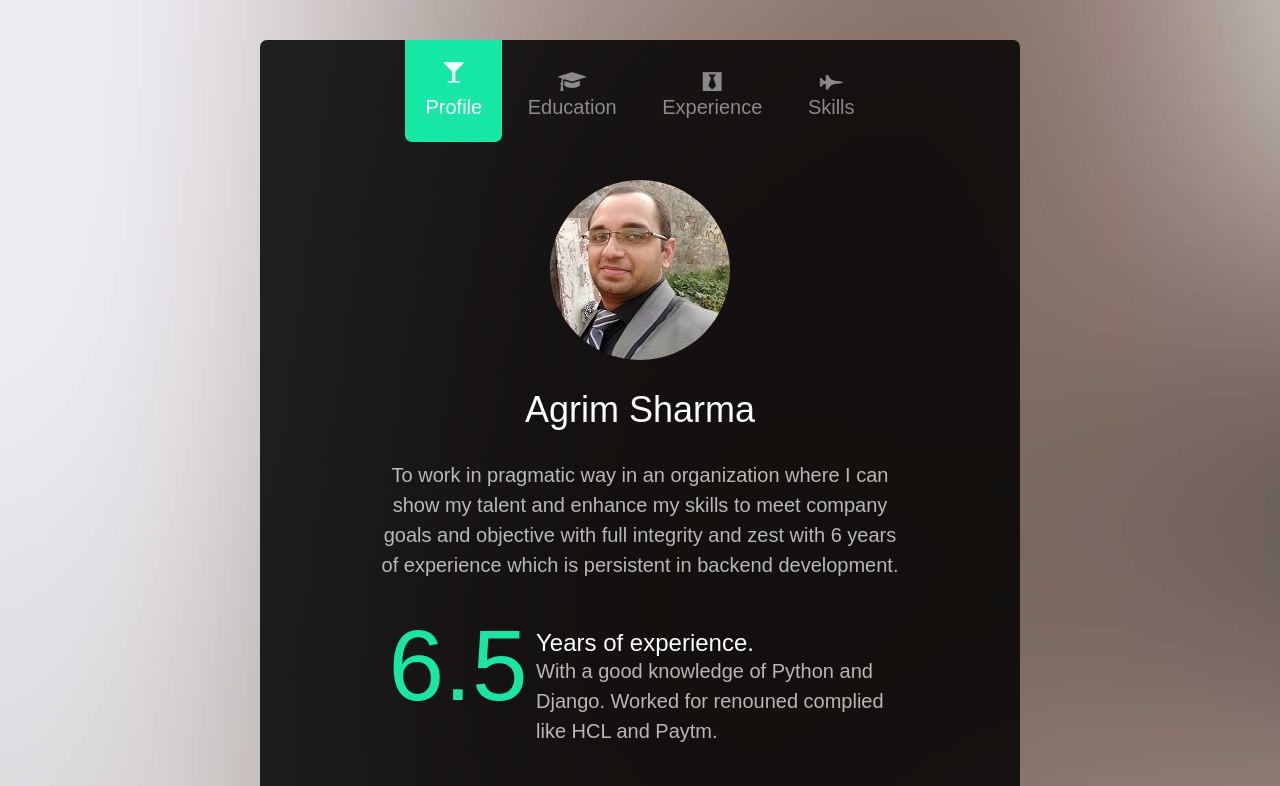
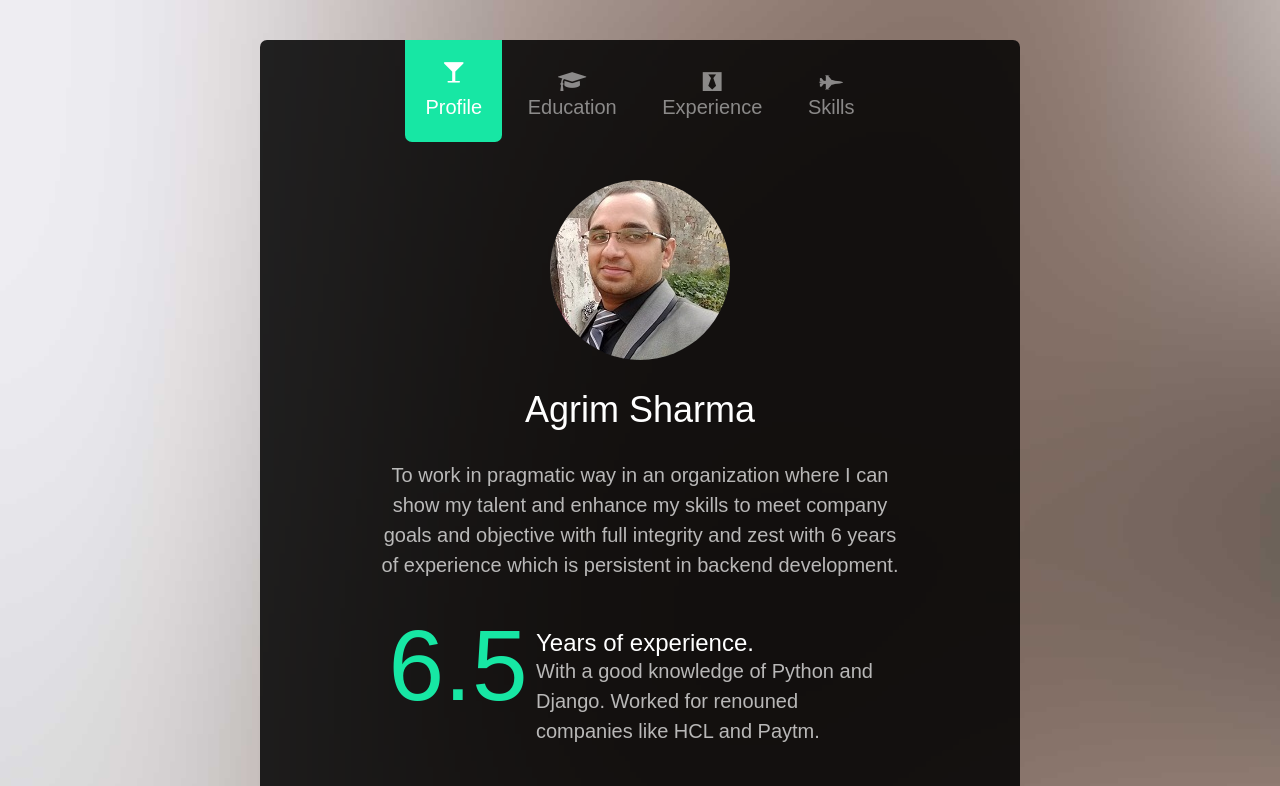
Before and after one commit to agrim1989/portfolio, a plain HTML site: page index.html in a window 1280 px wide. Shown: the top 786 px of the page. Drawn offline with Linux system fonts and the light colour scheme; files whose address does not match are found by name.

Commit message:
Update index.html

```diff
--- a/index.html
+++ b/index.html
@@ -86,7 +86,7 @@
 							<div class="fh5co-number fh5co-left">6.5</div>
 							<div class="fh5co-text">
 								<h3 class="border-bottom">Years of experience.</h3>
-								<p>With a good knowledge of Python and Django. Worked for renouned complied like HCL and Paytm.</p>
+								<p>With a good knowledge of Python and Django. Worked for renouned companies like HCL and Paytm.</p>
 							</div>
 						</div>
 					</div>
```
